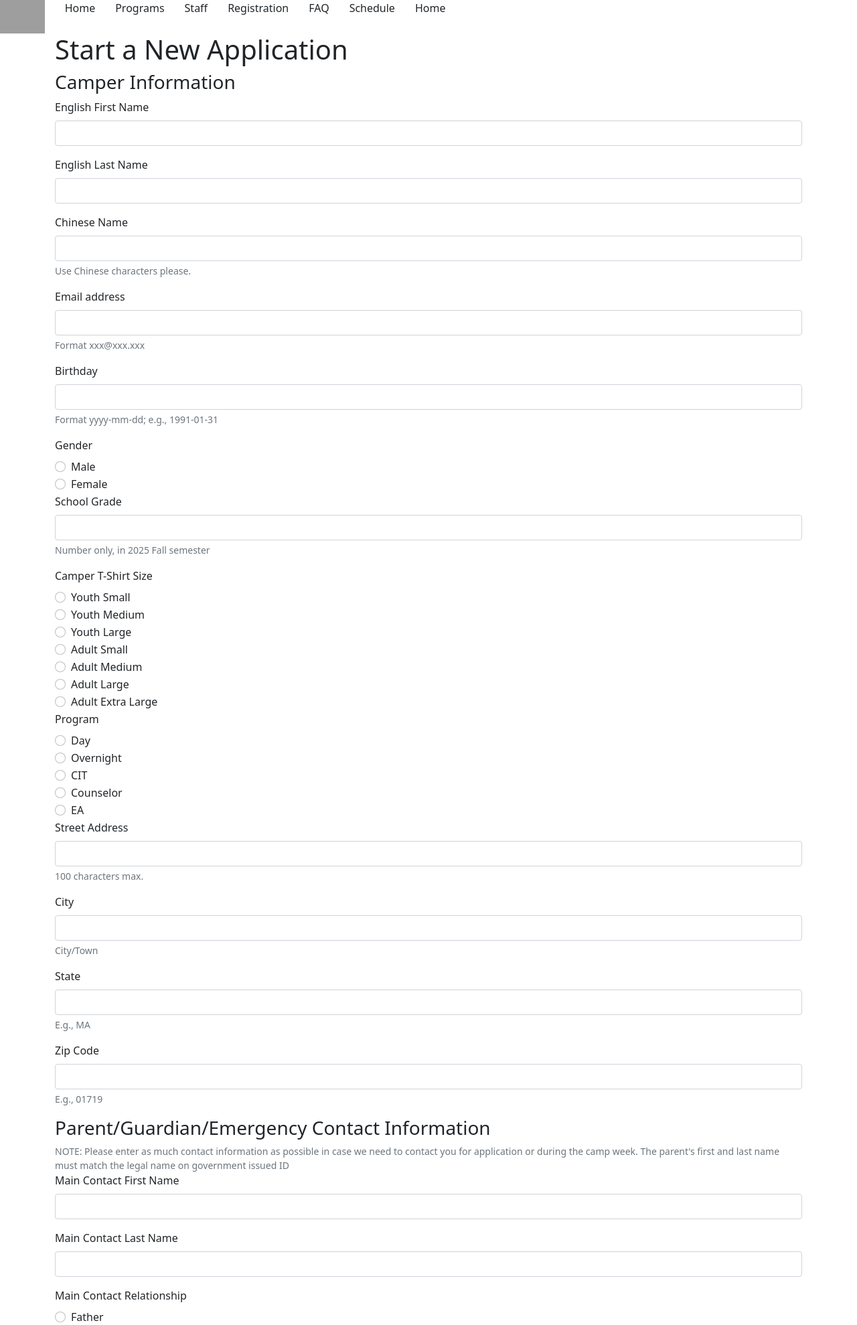
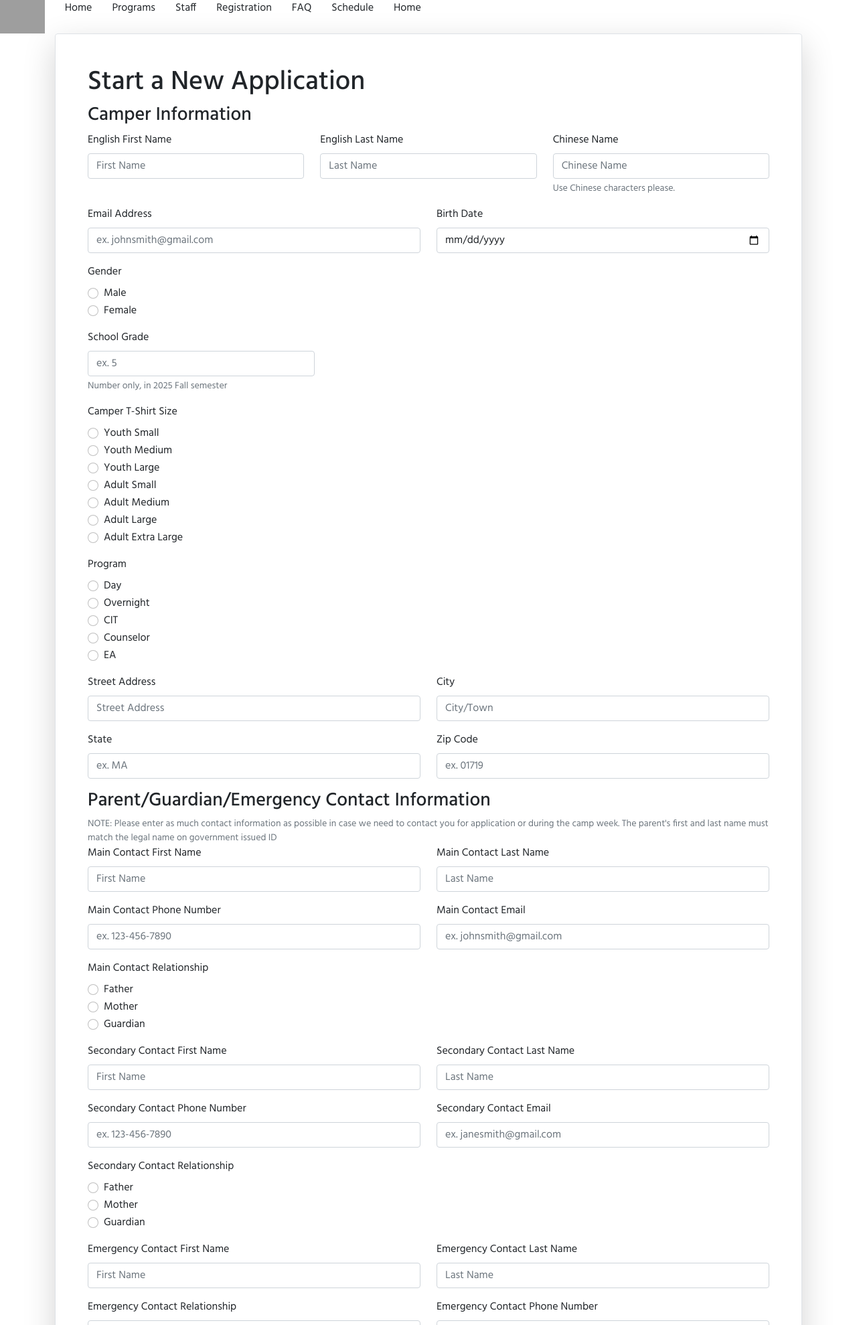
Before and after one commit to fullstackatbrown/project-necysc, a Django app: page /applicant/new_application/ in a window 1280 px wide. Shown: the top 1979 px of the page at 67% size. Run offline with Django 5.2, Linux system fonts and the light colour scheme; the visitor is signed in with stand-in values (Sample User, id 1); grey boxes are pictures that could not be loaded.

Commit message:
heavy appearance overhaul and validation added

```diff
--- a/necysc_app/templates/necysc_app/applicant/new_application.html
+++ b/necysc_app/templates/necysc_app/applicant/new_application.html
@@ -1,6 +1,8 @@
 {% extends "necysc_app/base.html" %} {% block title %} New Application {% endblock %}
 
 {% block content %}
+<!--Application Border Box-->
+<div class="border p-5 rounded shadow-lg">
 <h1>Start a New Application</h1>
 
 <!--this overrides the default browser validation, we need to update the validation manually-->
@@ -9,48 +11,51 @@
 
 <h3>Camper Information</h3>
   <!--name inputs-->
-  <div class="mb-3">
+  <div class="row">
+    <div class="mb-3 col-md-4">
       <label for="firstnamet" class="form-label">English First Name</label>
-    <input type="text" class="form-control" id="firstname" name="applicant_fname">
+      <input type="text" class="form-control" id="firstname" name="applicant_fname" placeholder="First Name" required>
     </div>
-  <div class="mb-3">
+    <div class="mb-3 col-md-4">
       <label for="lastnamet" class="form-label">English Last Name</label>
-    <input type="text" class="form-control" id="lastname" name="applicant_lname">
+      <input type="text" class="form-control" id="lastname" name="applicant_lname" placeholder="Last Name" required>
     </div>
-  <div class="mb-3">
+    <div class="mb-3 col-md-4">
       <label for="chineseName" class="form-label">Chinese Name</label>
-    <input type="text" class="form-control" id="chineseName" name="applicant_chinese_name">
+      <input type="text" class="form-control" id="chineseName" name="applicant_chinese_name" placeholder="Chinese Name">
       <div class="form-text">Use Chinese characters please.</div>
     </div>
-  <div class="mb-3">
-    <label for="applicantemail" class="form-label">Email address</label>
-    <input type="email" class="form-control" id="applicantemail" name="applicant_email">
-    <div class="form-text">Format xxx@xxx.xxx</div>
   </div>
-  <div class="mb-3">
-    <label for="applicantemail" class="form-label">Birthday</label>
-    <input type="email" class="form-control" id="applicantemail" name="applicant_email">
-    <div class="form-text">Format yyyy-mm-dd; e.g., 1991-01-31</div>
+
+  <div class="row">
+    <div class="mb-3 col-md-6">
+      <label for="applicantemail" class="form-label">Email Address</label>
+      <input type="email" class="form-control" id="applicantemail" name="applicant_email" placeholder="ex. johnsmith@gmail.com">
+    </div>
+    <div class="mb-3 col-md-6">
+      <label for="applicantbirthdate" class="form-label">Birth Date</label>
+      <input type="date" class="form-control" id="applicantbirthdate" name="applicant_bday" data-date-format="yyyy/mm/dd" required>
+    </div>
   </div>
 
   <!--radio buttons for gender-->
   <label class="form-label">Gender</label>
   <div class="form-check">
-    <input class="form-check-input" type="radio" name="applicant_sex" id="male" value="M">
+    <input class="form-check-input" type="radio" name="applicant_sex" id="male" value="M" required>
     <label class="form-check-label" for="male">
       Male
     </label>
   </div>
-  <div class="form-check">
-    <input class="form-check-input" type="radio" name="applicant_sex" id="female" value="F">
+  <div class="form-check mb-3">
+    <input class="form-check-input" type="radio" name="applicant_sex" id="female" value="F" required>
     <label class="form-check-label" for="female">
       Female
     </label>
   </div>
 
-  <div class="mb-3">
+  <div class="mb-3 col-md-4">
     <label for="applicantgrade" class="form-label">School Grade</label>
-    <input type="email" class="form-control" id="applicantgrade" name="applicant_grade">
+    <input type="number" class="form-control" id="applicantgrade" name="applicant_grade" placeholder="ex. 5" step="1" required>
     <div class="form-text">Number only, in 2025 Fall semester</div>
   </div>
 
@@ -59,43 +64,43 @@
   <!--Camper T-Shirt Size-->
   <label class="form-label">Camper T-Shirt Size</label>
   <div class="form-check">
-    <input class="form-check-input" type="radio" name="applicant_shirt_size" id="youthsmall" value="YS">
+    <input class="form-check-input" type="radio" name="applicant_shirt_size" id="youthsmall" value="YS" required>
     <label class="form-check-label" for="youthsmall">
       Youth Small
     </label>
   </div>
   <div class="form-check">
-    <input class="form-check-input" type="radio" name="applicant_shirt_size" id="youthmedium" value="YM">
+    <input class="form-check-input" type="radio" name="applicant_shirt_size" id="youthmedium" value="YM" required>
     <label class="form-check-label" for="youthmedium">
       Youth Medium
     </label>
   </div>
   <div class="form-check">
-    <input class="form-check-input" type="radio" name="applicant_shirt_size" id="youthlarge" value="YL">
+    <input class="form-check-input" type="radio" name="applicant_shirt_size" id="youthlarge" value="YL" required>
     <label class="form-check-label" for="youthlarge">
       Youth Large
     </label>
   </div>
   <div class="form-check">
-    <input class="form-check-input" type="radio" name="applicant_shirt_size" id="adultsmall" value="AS">
+    <input class="form-check-input" type="radio" name="applicant_shirt_size" id="adultsmall" value="AS" required>
     <label class="form-check-label" for="adultsmall">
       Adult Small
     </label>
   </div>
   <div class="form-check">
-    <input class="form-check-input" type="radio" name="applicant_shirt_size" id="adultmedium" value="AM">
+    <input class="form-check-input" type="radio" name="applicant_shirt_size" id="adultmedium" value="AM" required>
     <label class="form-check-label" for="adultmedium">
       Adult Medium
     </label>
   </div>
   <div class="form-check">
-    <input class="form-check-input" type="radio" name="applicant_shirt_size" id="adultlarge" value="AL">
+    <input class="form-check-input" type="radio" name="applicant_shirt_size" id="adultlarge" value="AL" required>
     <label class="form-check-label" for="adultlarge">
       Adult Large
     </label>
   </div>
-  <div class="form-check">
-    <input class="form-check-input" type="radio" name="applicant_shirt_size" id="adultextralarge" value="AX">
+  <div class="form-check mb-3">
+    <input class="form-check-input" type="radio" name="applicant_shirt_size" id="adultextralarge" value="AX" required>
     <label class="form-check-label" for="adultextralarge">
       Adult Extra Large
     </label>
@@ -104,56 +109,58 @@
   <!--Program options-->
   <label class="form-label">Program</label>
   <div class="form-check">
-    <input class="form-check-input" type="radio" name="program" id="day" value="D">
+    <input class="form-check-input" type="radio" name="program" id="day" value="D" required>
     <label class="form-check-label" for="day">
       Day
     </label>
   </div>
   <div class="form-check">
-    <input class="form-check-input" type="radio" name="program" id="overnight" value="ON">
+    <input class="form-check-input" type="radio" name="program" id="overnight" value="ON" required>
     <label class="form-check-label" for="overnight">
       Overnight
     </label>
   </div>
   <div class="form-check">
-    <input class="form-check-input" type="radio" name="program" id="cit" value="CIT">
+    <input class="form-check-input" type="radio" name="program" id="cit" value="CIT" required>
     <label class="form-check-label" for="cit">
       CIT
     </label>
   </div>
   <div class="form-check">
-    <input class="form-check-input" type="radio" name="program" id="counselor" value="C">
+    <input class="form-check-input" type="radio" name="program" id="counselor" value="C" required>
     <label class="form-check-label" for="counselor">
       Counselor
     </label>
   </div>
-  <div class="form-check">
-    <input class="form-check-input" type="radio" name="program" id="ea" value="EA">
+  <div class="form-check mb-3">
+    <input class="form-check-input" type="radio" name="program" id="ea" value="EA" required>
     <label class="form-check-label" for="ea">
       EA
     </label>
   </div>
 
-  <div class="mb-3">
+  <div class="row">
+    <div class="mb-3 col-md-6">
       <label for="streetaddress" class="form-label">Street Address</label>
-    <input type="text" class="form-control" id="streetaddress" name="street_address">
-    <div class="form-text">100 characters max.</div>
+      <input type="text" class="form-control" id="streetaddress" name="street_address" placeholder="Street Address" required>
     </div>
-  <div class="mb-3">
+    <div class="mb-3 col-md-6">
       <label for="city" class="form-label">City</label>
-    <input type="text" class="form-control" id="city" name="city">
-    <div class="form-text">City/Town</div>
+      <input type="text" class="form-control" id="city" name="city" placeholder="City/Town" required>
     </div>
-  <div class="mb-3">
+  </div>
+
+  <div class="row">
+    <div class="mb-3 col-md-6">
       <label for="state" class="form-label">State</label>
-    <input type="text" class="form-control" id="state" name="state">
-    <div class="form-text">E.g., MA</div>
+      <input type="text" class="form-control" id="state" name="state" placeholder="ex. MA" required>
     </div>
-  <div class="mb-3">
+    <div class="mb-3 col-md-6">
       <label for="zipcode" class="form-label">Zip Code</label>
-    <input type="text" class="form-control" id="zipcode" name="zip_code">
-    <div class="form-text">E.g., 01719</div>
+      <input type="text" class="form-control" id="zipcode" name="zip_code" placeholder="ex. 01719" required>
     </div>
+  </div>
+
 
   <!--parent/guardian/emergency contact info-->
 <h3>Parent/Guardian/Emergency Contact Information</h3>
@@ -161,53 +168,70 @@
   NOTE: Please enter as much contact information as possible in case we need to contact you for application or
   during the camp week. The parent's first and last name must match the legal name on government issued ID
 </div>
-  <div class="mb-3">
+
+<div class="row">
+  <div class="mb-3 col-md-6">
     <label for="parent1fname" class="form-label">Main Contact First Name</label>
-    <input type="text" class="form-control" id="parent1fname" name="parent1_fname">
+    <input type="text" class="form-control" id="parent1fname" name="parent1_fname" placeholder="First Name" required>
   </div>
-  <div class="mb-3">
+  <div class="mb-3 col-md-6">
     <label for="parent1lname" class="form-label">Main Contact Last Name</label>
-    <input type="text" class="form-control" id="parent1lname" name="parent1_lname">
+    <input type="text" class="form-control" id="parent1lname" name="parent1_lname" placeholder="Last Name" required>
   </div>
+</div>
+<div class="row">
+  <div class="mb-3 col-md-6">
+    <label for="parent1phone" class="form-label">Main Contact Phone Number</label>
+    <input type="tel" class="form-control" id="parent1phone" name="parent1_phone" placeholder="ex. 123-456-7890" required>
+  </div>
+  <div class="mb-3 col-md-6">
+    <label for="parent1email" class="form-label">Main Contact Email</label>
+    <input type="email" class="form-control" id="parent1email" name="parent1_email" placeholder="ex. johnsmith@gmail.com" required>
+  </div>
+</div>
+
 
   <!--Parent relationship choices-->
   <label class="form-label">Main Contact Relationship</label>
   <div class="form-check">
-    <input class="form-check-input" type="radio" name="parent1_relationship" id="parent1father" value="F">
+    <input class="form-check-input" type="radio" name="parent1_relationship" id="parent1father" value="F" required>
     <label class="form-check-label" for="parent1father">
       Father
     </label>
   </div>
   <div class="form-check">
-    <input class="form-check-input" type="radio" name="parent1_relationship" id="parent1mother" value="M">
+    <input class="form-check-input" type="radio" name="parent1_relationship" id="parent1mother" value="M" required>
     <label class="form-check-label" for="parent1mother">
       Mother
     </label>
   </div>
-  <div class="form-check">
-    <input class="form-check-input" type="radio" name="parent1_relationship" id="parent1guardian" value="G">
+  <div class="form-check mb-3">
+    <input class="form-check-input" type="radio" name="parent1_relationship" id="parent1guardian" value="G" required>
     <label class="form-check-label" for="parent1guardian">
       Guardian
     </label>
   </div>
 
-  <div class="mb-3">
-    <label for="parent1phone" class="form-label">Main Contact Phone Number</label>
-    <input type="tel" class="form-control" id="parent1phone" name="parent1_phone">
+<!--Secondary Contact-->
+<div class="row">
+  <div class="mb-3 col-md-6">
+    <label for="parent2fname" class="form-label">Secondary Contact First Name</label>
+    <input type="text" class="form-control" id="parent2fname" name="parent2_fname" placeholder="First Name">
   </div>
-  <div class="mb-3">
-    <label for="parent1email" class="form-label">Main Contact Email</label>
-    <input type="email" class="form-control" id="parent1email" name="parent1_email">
+  <div class="mb-3 col-md-6">
+    <label for="parent2lname" class="form-label">Secondary Contact Last Name</label>
+    <input type="text" class="form-control" id="parent2lname" name="parent2_lname" placeholder="Last Name">
   </div>
-
-<!--Secondary Contact-->
-  <div class="mb-3">
-    <label for="parent2fname" class="form-label">Secondary Contact First Name</label>
-    <input type="text" class="form-control" id="parent2fname" name="parent2_fname">
 </div>
-  <div class="mb-3">
-    <label for="parent2lname" class="form-label">Secondary Contact Last Name</label>
-    <input type="text" class="form-control" id="parent2lname" name="parent2_lname">
+<div class="row">
+  <div class="mb-3 col-md-6">
+    <label for="parent2phone" class="form-label">Secondary Contact Phone Number</label>
+    <input type="tel" class="form-control" id="parent2phone" name="parent2_phone" placeholder="ex. 123-456-7890">
+  </div>
+  <div class="mb-3 col-md-6">
+    <label for="parent2email" class="form-label">Secondary Contact Email</label>
+    <input type="email" class="form-control" id="parent2email" name="parent2_email" placeholder="ex. janesmith@gmail.com">
+  </div>
 </div>
 
   <label class="form-label">Secondary Contact Relationship</label>
@@ -223,43 +247,41 @@
       Mother
     </label>
   </div>
-  <div class="form-check">
+  <div class="form-check mb-3">
     <input class="form-check-input" type="radio" name="parent2_relationship" id="parent2guardian" value="G">
     <label class="form-check-label" for="parent2guardian">
       Guardian
     </label>
   </div>
 
-  <div class="mb-3">
-    <label for="parent2phone" class="form-label">Secondary Contact Phone Number</label>
-    <input type="tel" class="form-control" id="parent2phone" name="parent2_phone">
+
+
+  <!--Emergency Contact Info-->
+  <div class="row">
+    <div class="mb-3 col-md-6">
+      <label for="emergencyfname" class="form-label">Emergency Contact First Name</label>
+      <input type="text" class="form-control" id="emergencyfname" name="additional_emergency_contact_fname" placeholder="First Name" required>
     </div>
-  <div class="mb-3">
-    <label for="parent2email" class="form-label">Secondary Contact Email</label>
-    <input type="email" class="form-control" id="parent2email" name="parent2_email">
+    <div class="mb-3 col-md-6">
+      <label for="emergencylname" class="form-label">Emergency Contact Last Name</label>
+      <input type="text" class="form-control" id="emergencylname" name="additional_emergency_contact_lname" placeholder="Last Name" required>
+    </div>
   </div>
 
-  <!--Emergency Contact Info-->
-  <div class="mb-3">
-    <label for="emergencyfname" class="form-label">Emergency Contact First Name</label>
-    <input type="text" class="form-control" id="emergencyfname" name="additional_emergency_contact_fname">
-  </div>
-  <div class="mb-3">
-    <label for="emergencylname" class="form-label">Emergency Contact Last Name</label>
-    <input type="text" class="form-control" id="emergencylname" name="additional_emergency_contact_lname">
-  </div>
-
-  <div class="mb-3">
+<div class="row">
+  <div class="mb-3 col-md-6">
     <label class="form-label" for="emergencyrelationship">
       Emergency Contact Relationship
     </label>
-    <input class="form-control" type="text" name="additional_emergency_contact_relationship" id="emergencyrelationship">
+    <input class="form-control" type="text" name="additional_emergency_contact_relationship" id="emergencyrelationship" placeholder="ex. Grandmother">
   </div>
 
-  <div class="mb-3">
+  <div class="mb-3 col-md-6">
     <label for="emergencyphone" class="form-label">Emergency Contact Phone Number</label>
-    <input type="tel" class="form-control" id="emergencyphone" name="additional_emergency_contact_phone">
+    <input type="tel" class="form-control" id="emergencyphone" name="additional_emergency_contact_phone" placeholder="ex. 123-456-7890" required>
   </div>
+</div>
+
 
 
   <!--POD Preference--set to false by default-->
@@ -275,24 +297,23 @@
       Parent #1 as POD
     </label>
   </div>
-  <script>
-    //change value depending on whether the checkbox is checked or not
-    document.getElementById('parent1POD').addEventListener('change', function() {
-      this.value = this.checked ? true : false;
-    });
-  </script>
-
-  <div class="form-check">
+  <div class="form-check mb-3">
     <input class="form-check-input" type="checkbox" name="parent2_for_POD" value="false" id="parent2POD">
     <label class="form-check-label" for="parent2POD">
       Parent #2 as POD
     </label>
   </div>
+  <div class="form-check mb-3">
+    <input class="form-check-input" type="checkbox" name="interest_in_POD_lead" value="false" id="PODlead">
+    <label class="form-check-label" for="PODlead">
+      I am willing to be a POD lead.
+    </label>
+  </div>
 
 <h3>Roomate Request</h3>
-  <div class="mb-3">
+  <div class="mb-3 col-md-6">
     <label for="roomaterequest" class="form-label">Roomate Name</label>
-    <input type="text" class="form-control" id="preferred_roomate" name="roomaterequest">
+    <input type="text" class="form-control" id="preferred_roomate" name="roomaterequest" placeholder="ex. Michael Li">
     <div class="form-text">
       If no roommate name is indicated, a roommate of the same gender and age category will be assigned.
       Roommate request will only be considered if both campers request each other. Ask your friend to put your name as
@@ -308,6 +329,26 @@
   <!--old form: {{ form.as_p }}-->
 
   <button type="submit" class="btn btn-primary">Submit</button>
+
+  <script>
+    //change value depending on whether the checkbox is checked or not
+    document.getElementById('parent1POD').addEventListener('change', function() {
+      this.value = this.checked ? true : false;
+    });
+    document.getElementById('parent2POD').addEventListener('change', function() {
+      this.value = this.checked ? true : false;
+    });
+
+    //custom check validation on form submission
+    document.querySelector('form').addEventListener('submit', function(event) {
+        if (!this.checkValidity()) {
+            event.preventDefault();
+            event.stopPropagation();
+        }
+        this.classList.add('was-validated');
+    });
+  </script>
+
 </form>
-
+</div>
 {% endblock %}
--- a/necysc_app/templates/necysc_app/base.html
+++ b/necysc_app/templates/necysc_app/base.html
@@ -17,6 +17,14 @@
   <link href="https://fonts.googleapis.com/css2?family=Roboto+Mono:ital,wght@0,100..700;1,100..700&display=swap"
     rel="stylesheet">
 
+  <!--global Hind font-->
+  <link href="https://fonts.googleapis.com/css2?family=Hind:wght@400;500;600&display=swap" rel="stylesheet">
+  <style>
+    body {
+      font-family: 'Hind', sans-serif;
+    }
+  </style>
+
 </head>
 
 <body>
```
Lines whose indentation alone changed are shown as unchanged.
